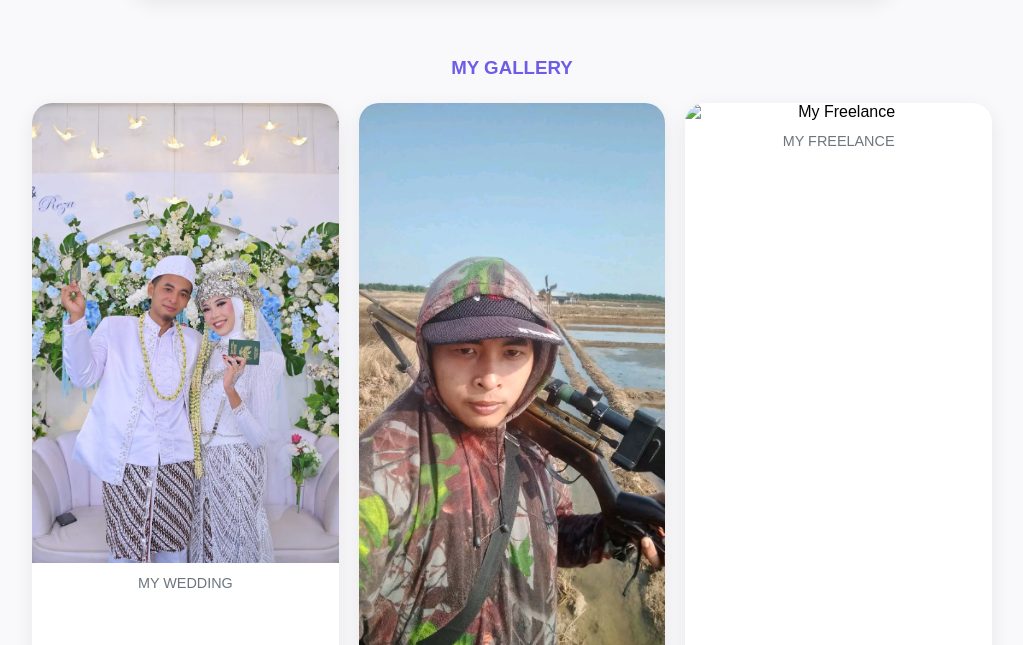
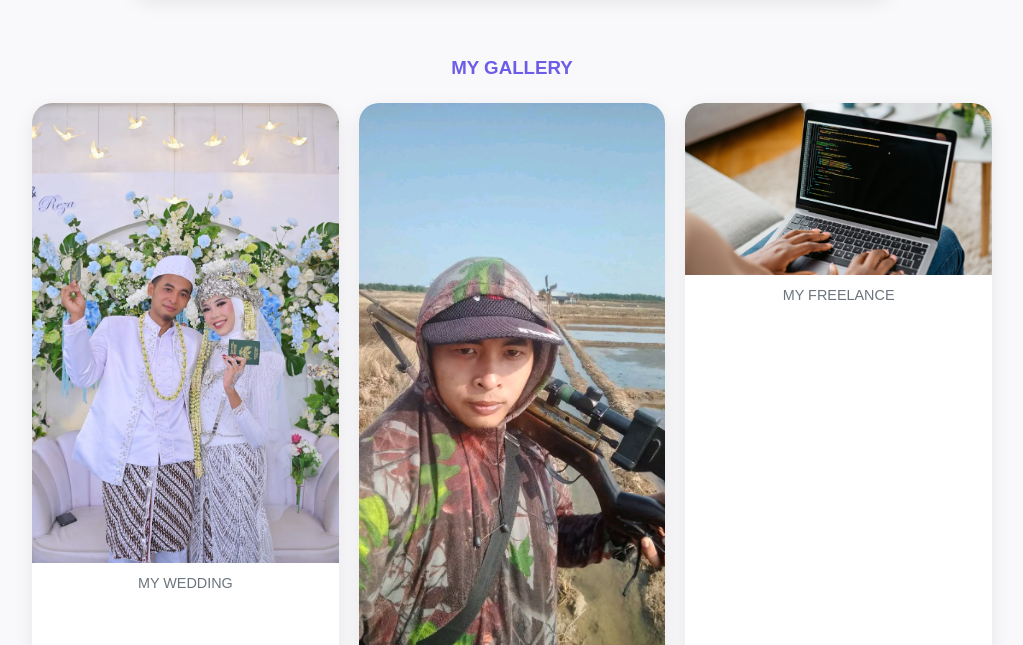
Before and after one commit to ktzreza/ktzreza, a website: page index.html in a window 1280 px wide. Shown: the part 1250-1895 px from the top of the page, without its empty margins (128-1151 px from the left). Drawn offline with Linux system fonts and the light colour scheme.

Commit message:
Fix image tag for on-screen.jpg in index.html

```diff
--- a/index.html
+++ b/index.html
@@ -327,7 +327,7 @@ footer {
       <p>MY ADVENTURE</p>
     </div>
     <div class="item">
-      <img src="/on-screen.jpg/" alt="My Freelance">
+      <img src="/on-screen.jpg" alt="My Freelance">
       <p>MY FREELANCE</p>
     </div>
     <div class="item">
```
